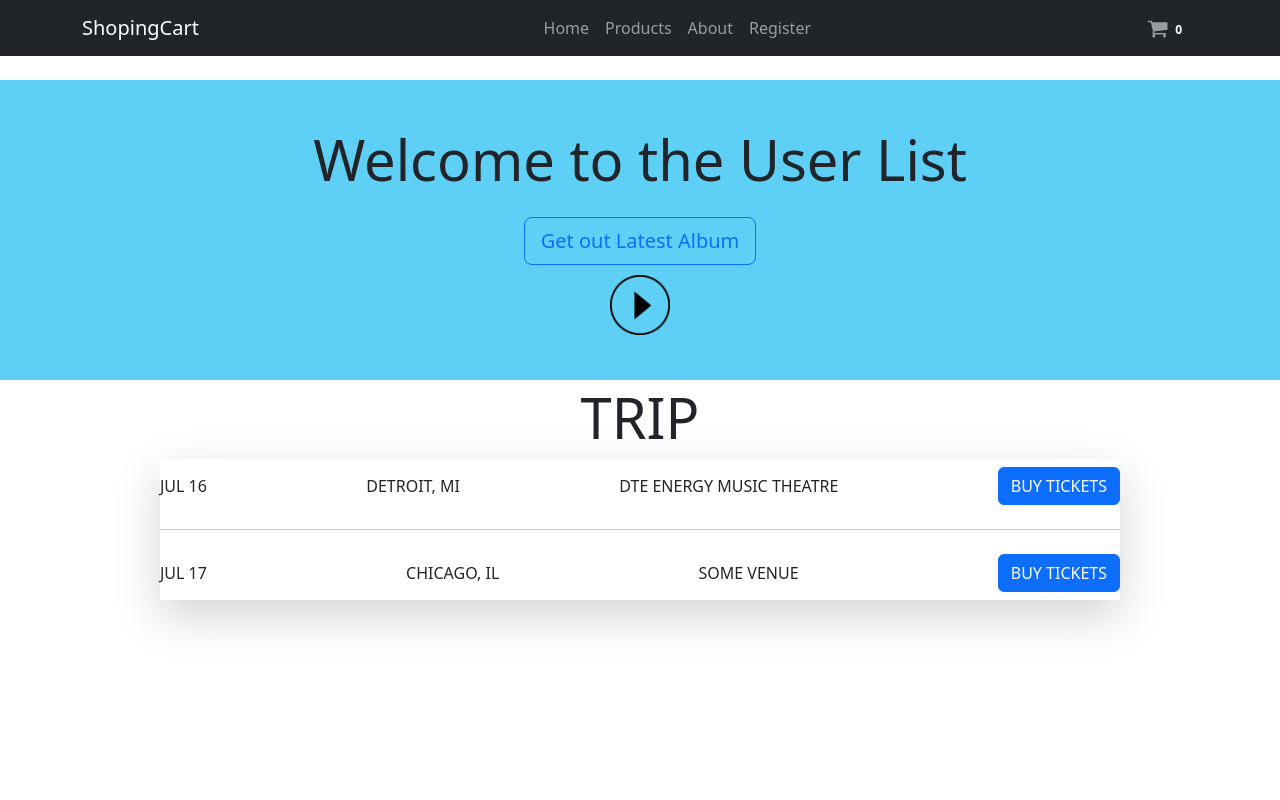
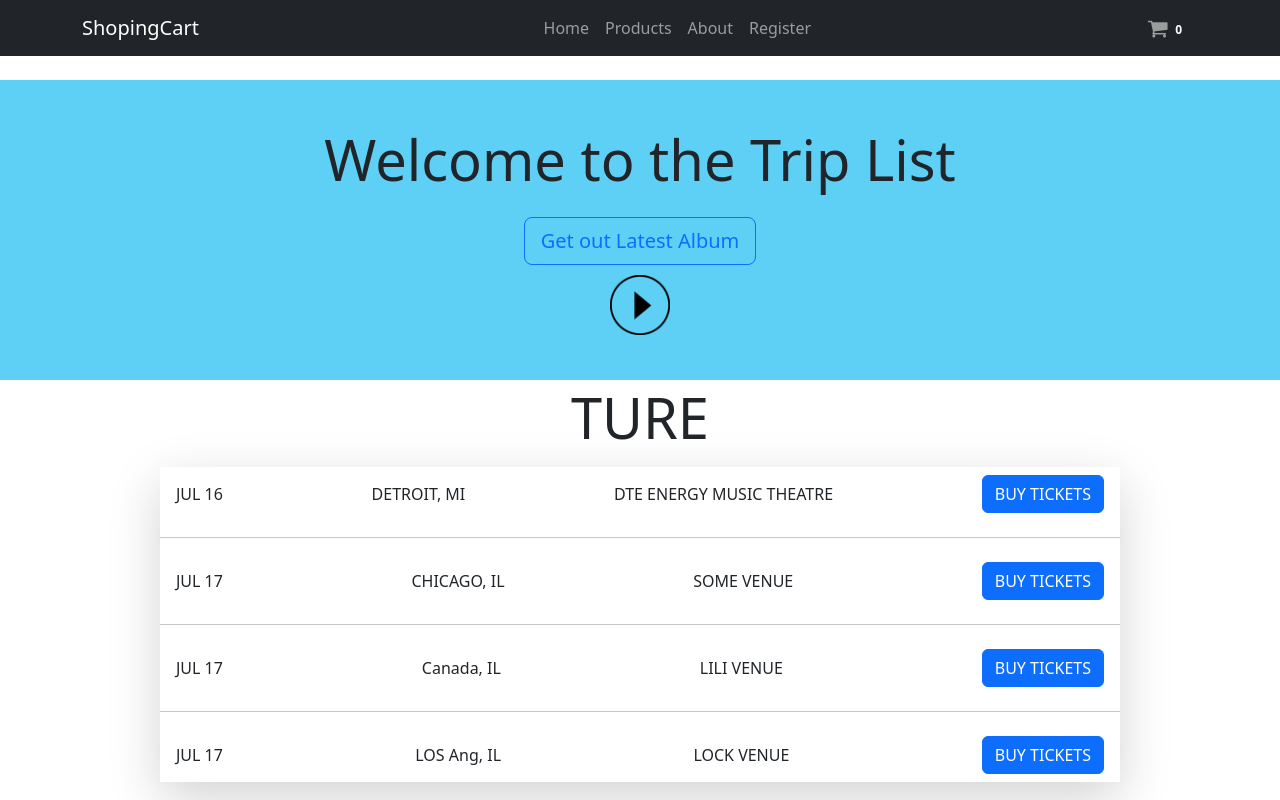
Before and after one commit to SAHEBDHARA/E-commerce-Web-Using-React-Bootstrap, a React (Vite) app: page /users in a window 1280 px wide. Built offline with nearby package versions, Linux system fonts and the light colour scheme.

Commit message:
Last commit before final commit

```diff
--- a/src/Components/TripList/TripList.jsx
+++ b/src/Components/TripList/TripList.jsx
@@ -13,14 +13,24 @@ const TripList = () => {
       location: 'CHICAGO, IL',
       venue: 'SOME VENUE',
     },
+    {
+      date: 'JUL 17',
+      location: 'Canada, IL',
+      venue: 'LILI VENUE',
+    },
+    {
+      date: 'JUL 17',
+      location: 'LOS Ang, IL',
+      venue: 'LOCK VENUE',
+    },
     // Add more trip data items as needed
   ];
 
   return (
-    <div className="w-75 mx-auto shadow-lg">
+    <div className="w-75 mx-auto shadow-lg ">
     {dummyTripData.map((trip, index) => (
       <div key={index}>
-        <div className="trip-item d-flex justify-content-between align-items-center py-2">
+        <div className="m-3 trip-item d-flex justify-content-between align-items-center py-2">
           <div className="trip-date">{trip.date}</div>
           <div className="trip-location">{trip.location}</div>
           <div className="trip-venue">{trip.venue}</div>
--- a/src/pages/Home/Home.jsx
+++ b/src/pages/Home/Home.jsx
@@ -6,14 +6,14 @@ const Home = () => {
   return (
     <div>
       <div className="container-fluid mt-4 d-flex flex-column justify-content-center align-items-center" style={{ background: '#5ED0F5', height: '300px' }}>
-        <h1 className="display-4 text-center">Welcome to the User List</h1>
+        <h1 className="display-4 text-center">Welcome to the Trip List</h1>
         <button className="btn btn-lg btn-outline-primary mt-3">Get out Latest Album</button>
         <i class="fa-solid fa-video"></i>
         {/* <FontAwesomeIcon icon="fa-thin fa-play" /> */}
         <img style={{height: '60px', marginTop: '10px'}} src="src\Assets\NicePng_video-play-icon-png_1933217.png" alt="" />
       </div>
       {/* <Userlist /> */}
-      <h1 className="display-4 text-center mt-1">TRIP</h1>
+      <h1 className="display-4 text-center mt-1">TURE</h1>
       <TripList/>
     </div>
   );
```
